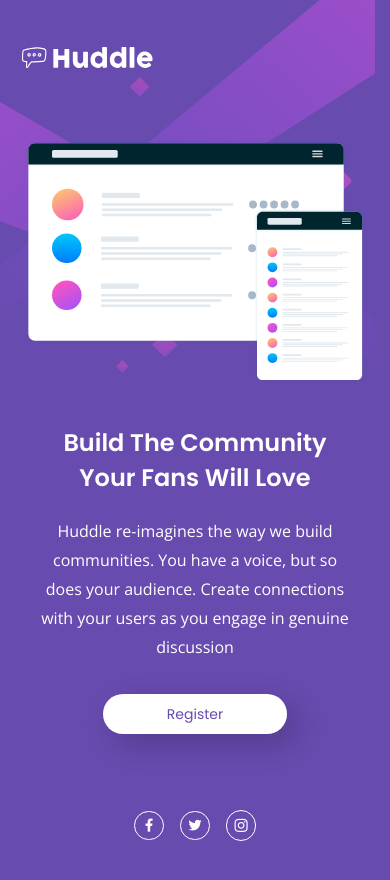
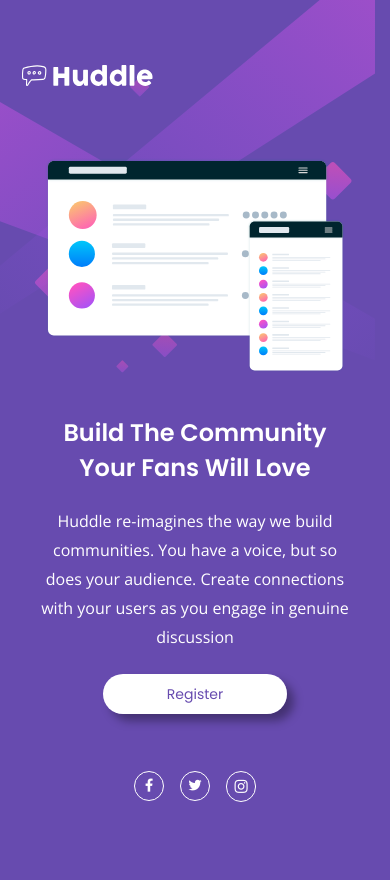
Before and after one commit to gavog/quest-html-css-avancado, a plain HTML site: page index.html in a window 390 px wide. After the commit the page ends 844 px from the top, so only its background shows below. Drawn offline with nearby package versions, Linux system fonts and the light colour scheme.

Commit message:
Add files via upload

```diff
--- a/index.html
+++ b/index.html
@@ -36,15 +36,13 @@
         </div>
 
         <div class="social">
-            <a href="#">
-                <i class="fab fa-facebook-f fa-sm"></i>
-            </a>
-            <a href="#">
-                <i class="fab fa-twitter fa-sm"></i>
-            </a>
-            <a href="#">
-                <i class="fab fa-instagram"></i>
-            </a>
+            <nav>
+                <ul>
+                    <li><a href="#"><i class="fab fa-facebook-f fa-sm"></i></a></li>
+                    <li><a href="#"><i class="fab fa-twitter fa-sm"></i></a></li>
+                    <li><a href="#"><i class="fab fa-instagram"></i></a></li>
+                </ul>
+            </nav>
         </div>
     </div>
 </body>
--- a/src/css/reset.css
+++ b/src/css/reset.css
@@ -8,3 +8,7 @@ a {
     text-decoration: none;
     color: #000;
 }
+
+ul {
+    list-style: none;
+}
--- a/src/css/responsive.css
+++ b/src/css/responsive.css
@@ -1,7 +1,47 @@
+@media (max-width: 1024px) {
+
+    .container {
+        padding: 20px;
+    }
+
+    .container .logo img {
+        height: 40px;
+    }
+
+    .container .main-image {
+        width: 55%;
+        margin: 0;
+    }
+
+    .container .main-info {
+        padding: 10px 0 0 20px;
+    }
+
+    .container .main a {
+        font-size: 18px;
+        padding: 10px 40px;
+    }
+
+    .container .main h1 {
+        font-size: 28px;
+    }
+
+    .container .main p {
+        font-size: 17px;
+        margin-bottom: 30px;
+    }
+
+    .container .social ul {
+        padding-right: 30px;
+    }
+}
+
 @media (max-width: 425px) {
+    body {
+        background: url('../images/bg-mobile.svg') var(--bg-color) no-repeat;
+    }
+
     .container {
-        height: 100%;
-        background-image: url(../images/bg-mobile.svg);
         padding: 40px 15px 0;
     }
 
@@ -16,7 +56,13 @@
     .container .main {
         flex-direction: column;
         text-align: center;
+        justify-content: center;
+        align-items: center;
         margin-bottom: 50px;
+    }
+
+    .container .main-image {
+        width: 300px;
     }
 
     .container .main-info {
@@ -36,10 +82,9 @@
         padding: 10px 64px;
     }
 
-    .container .social {
-        height: 110px;
+    .container .social ul {
         justify-content: center;
-        padding: 0 10px;
+        padding: 20px;
     }
 
     .container .social a {
--- a/src/css/style.css
+++ b/src/css/style.css
@@ -1,18 +1,21 @@
-html {
-    max-width: 1440px;
-}
-
 body {
+    height: 100vh;
+    display: flex;
+    justify-content: center;
+    align-items: center;
     font-family: 'Open Sans', sans-serif;
     font-weight: 400;
     color: #fff;
+    background: url('../images/bg-desktop.svg') var(--bg-color) no-repeat;
+    background-size: cover;
 }
 
 .container {
-    background: url('../images/bg-desktop.svg') var(--bg-color) no-repeat;
+    max-width: 1440px;
     padding: 55px 70px 20px;
     justify-content: center;
     align-items: center;
+    width: 100%;
 }
 
 .container .logo {
@@ -56,7 +59,7 @@ body {
     border-radius: 50px;
     background-color: #fff;
     color: var(--bg-color);
-    box-shadow: 10px 10px 30px rgba(0,0,0,0.2);
+    box-shadow: 7px 7px 10px rgba(0,0,0,0.35);
 }
 
 .container .main a:hover {
@@ -64,7 +67,7 @@ body {
     color: #fff;
 }
 
-.container .social {
+.container .social ul{
     display: flex;
     justify-content: end;
     align-items: center;
```
